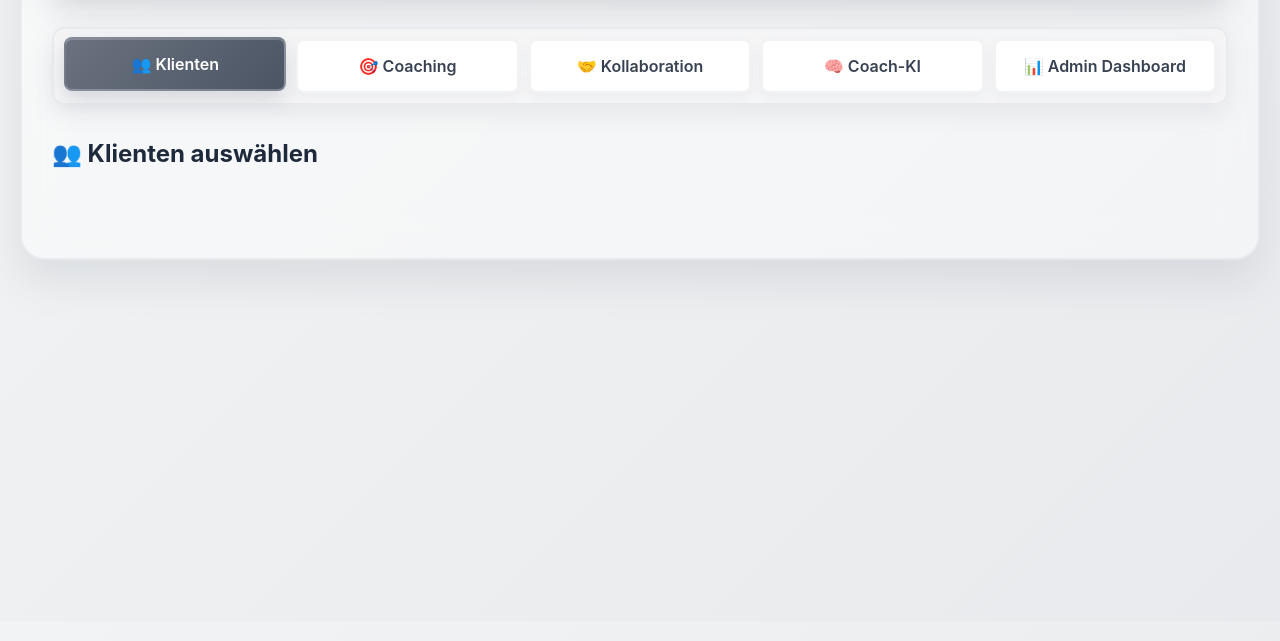
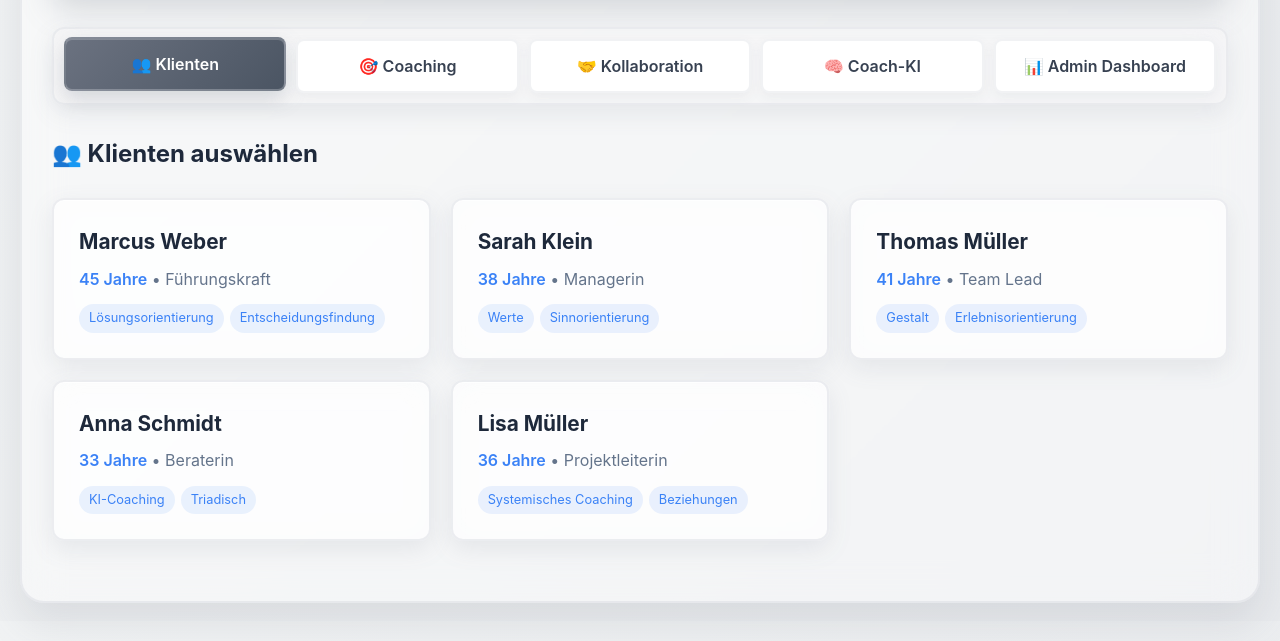
Before and after one commit to allensfl/coach-mission-control, a plain HTML site: page index.html in a window 1280 px wide. Shown: the part 179-820 px from the top of the page. Drawn offline with Linux system fonts and the light colour scheme.

Commit message:
Update index.html

```diff
--- a/index.html
+++ b/index.html
@@ -492,6 +492,72 @@
     <!-- ORIGINAL JAVASCRIPT IMPORTS (DEINE FUNKTIONIERENDE BASIS) -->
     <script src="data/prompts.js"></script>
     <script src="data/clients.js"></script>
+    <script>
+// DEMO-KLIENTEN DIREKT HINZUFÜGEN
+document.addEventListener('DOMContentLoaded', function() {
+    const demoClients = [
+        {
+            id: 'demo-1',
+            name: "Marcus Weber",
+            age: 45,
+            profession: "Führungskraft",
+            topics: ["Lösungsorientierung", "Entscheidungsfindung"],
+            method: 'solution',
+            isDemo: true
+        },
+        {
+            id: 'demo-2',
+            name: "Sarah Klein",
+            age: 38,
+            profession: "Managerin",
+            topics: ["Werte", "Sinnorientierung"],
+            method: 'values',
+            isDemo: true
+        },
+        {
+            id: 'demo-3',
+            name: "Thomas Müller",
+            age: 41,
+            profession: "Team Lead",
+            topics: ["Gestalt", "Erlebnisorientierung"],
+            method: 'gestalt',
+            isDemo: true
+        },
+        {
+            id: 'demo-4',
+            name: "Anna Schmidt",
+            age: 33,
+            profession: "Beraterin",
+            topics: ["KI-Coaching", "Triadisch"],
+            method: 'triadic',
+            isDemo: true
+        },
+        {
+            id: 'demo-5',
+            name: "Lisa Müller",
+            age: 36,
+            profession: "Projektleiterin",
+            topics: ["Systemisches Coaching", "Beziehungen"],
+            method: 'systemic',
+            isDemo: true
+        }
+    ];
+
+    // Demo-Klienten hinzufügen
+    if (typeof window.clients !== 'undefined') {
+        window.clients = [...window.clients, ...demoClients];
+    } else {
+        window.clients = demoClients;
+    }
+
+    console.log('🎯 DEMO-KLIENTEN HINZUGEFÜGT:', demoClients.length);
+
+    // Klienten-Anzeige neu laden falls bereits geladen
+    if (typeof renderClients === 'function') {
+        renderClients();
+    }
+});
+</script>
     <script src="js/communication.js"></script>
     <script src="js/common.js"></script>
     <script src="js/coach.js"></script>
```
